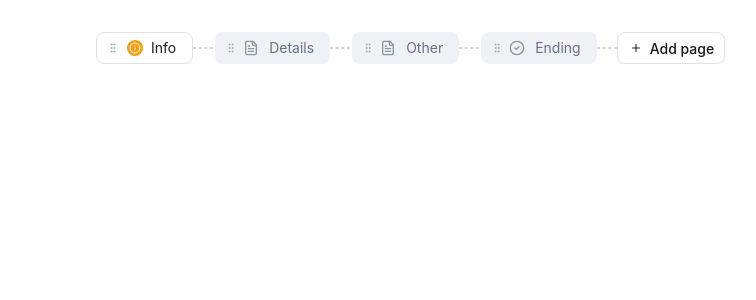
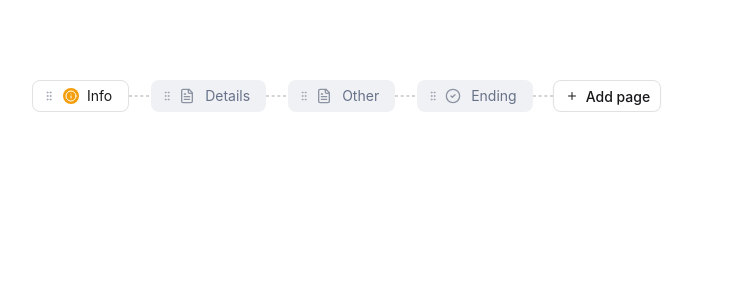
Before and after one commit to mirayatech/fillout-test, a React (Vite) app: page / in a window 1280 px wide. Shown: the top 300 px of the page, without its empty margins (128-884 px from the left). Built offline with nearby package versions, Linux system fonts and the light colour scheme.

Commit message:
feat: update App component to integrate new tab addition methods and enhance layout

```diff
--- a/src/App.tsx
+++ b/src/App.tsx
@@ -10,6 +10,8 @@ export default function App() {
     reorderTabs,
     addTab,
     addTabAtIndex,
+    addTabWithType,
+    addTabAtIndexWithType,
   } = useTabStore();
 
   const handleTabChange = (tabId: string) => {
@@ -26,16 +28,20 @@ export default function App() {
   };
 
   return (
-    <div className="min-h-screen p-8 mx-auto max-w-4xl">
+    <div className="min-h-screen p-8 mx-auto max-w-5xl">
+      <div className="pt-12">
         <TabNavigation
           tabs={tabs}
           activeTabId={activeTabId}
           onTabChange={handleTabChange}
           onTabsReorder={handleTabsReorder}
           onAddPage={addTab}
+          onAddPageWithType={addTabWithType}
           onAddPageAtIndex={addTabAtIndex}
+          onAddPageAtIndexWithType={addTabAtIndexWithType}
           className="mb-6"
         />
       </div>
+    </div>
   );
 }
```
Lines whose indentation alone changed are shown as unchanged.
